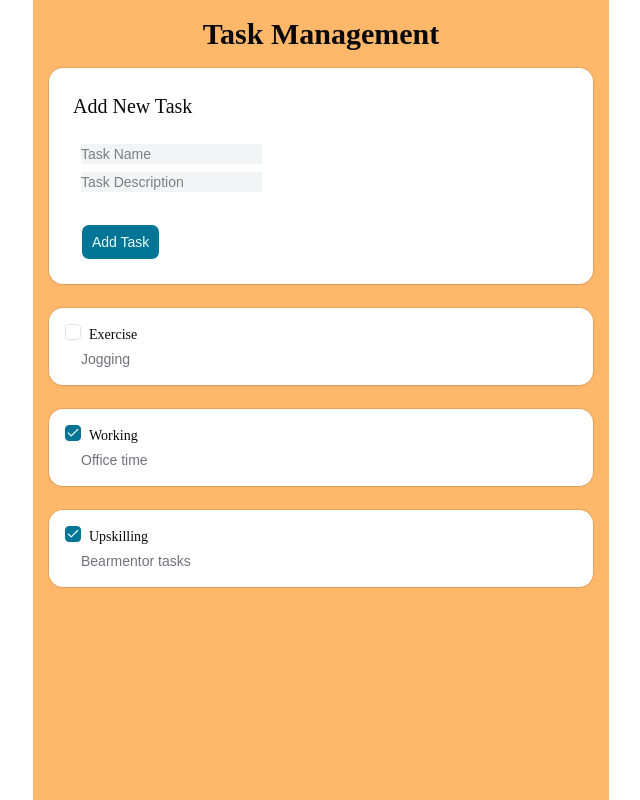
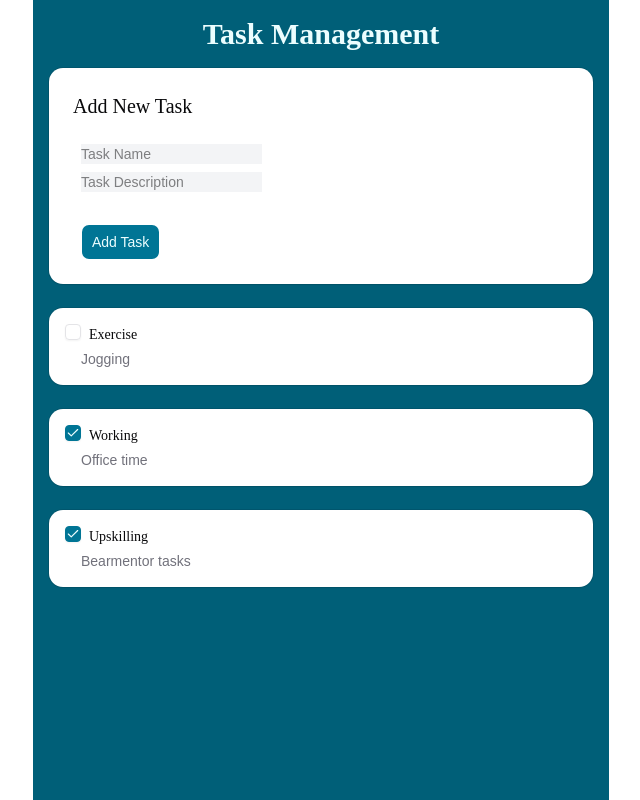
Before and after one commit to abw04/Task-management, a React (Vite) app: page / in a window 1280 px wide. Shown: the whole page, without its empty margins (319-959 px from the left). Built offline with nearby package versions, Linux system fonts and the light colour scheme.

Commit message:
improve coloring

```diff
--- a/src/App.tsx
+++ b/src/App.tsx
@@ -5,8 +5,8 @@ import { tasksData } from "./modules/task/task.data";
 
 export default function App() {
   return (
-    <div className="max-w-xl mx-auto bg-orange-300 min-h-screen">
-      <h1 className="text-3xl mx-2 pt-4 text-center font-bold font-heading">
+    <div className="max-w-xl mx-auto bg-[oklch(0.45_0.085_224.283)] min-h-screen">
+      <h1 className="text-3xl mx-2 pt-4 text-center font-bold font-heading text-[oklch(0.984_0.019_200.873)]">
         Task Management
       </h1>
       <div>
```
